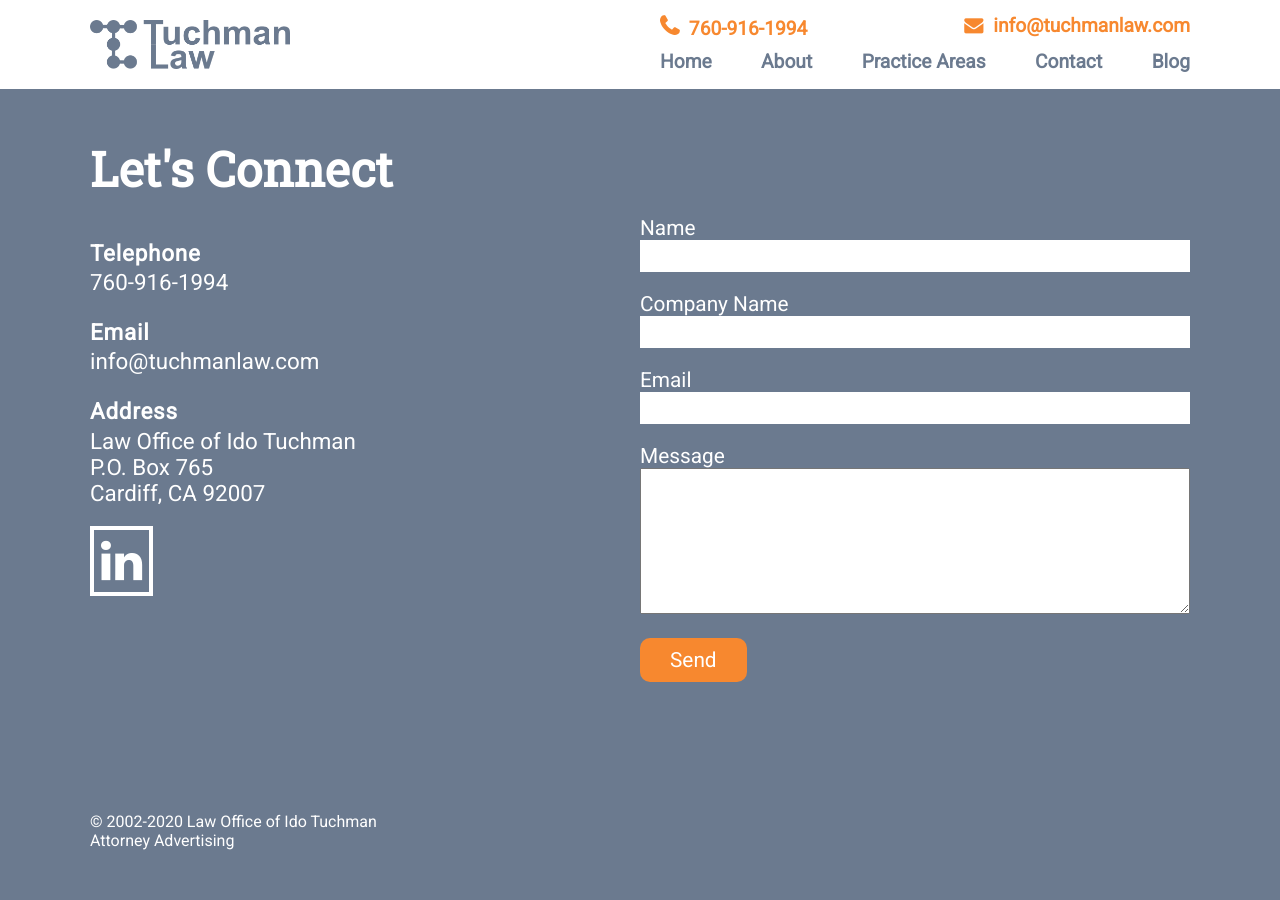
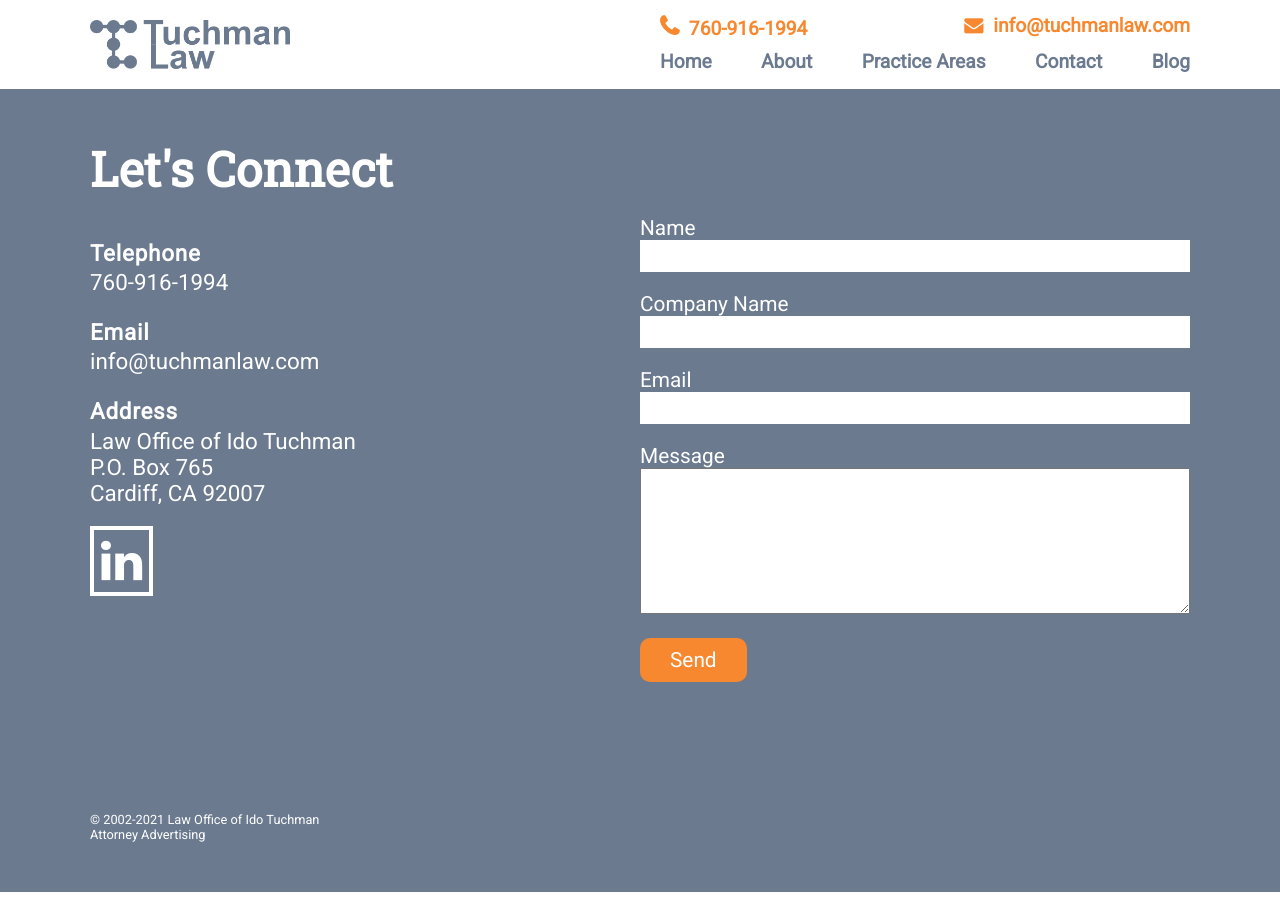
Before and after one commit to tuchmanlaw/tuchmanlaw.github.io, a Jekyll site: the page built from index.html, in a window 1280 px wide and 900 px high, scrolled down 2395 px. Built offline with Jekyll 4.4.1, drawn with Linux system fonts in a browser that asks for light colours.

Commit message:
update blog

```diff
--- a/_includes/footer.html
+++ b/_includes/footer.html
@@ -1,7 +1,7 @@
 <!-- FOOTER SECTION -->
 <div class="full-width bg-dark">
   <div class="container footer">
-    <p>&copy; 2002-2020 Law Office of Ido Tuchman</p>
+    <p>&copy; 2002-2021 Law Office of Ido Tuchman</p>
     <p>Attorney Advertising</p>
   </div>
 </div>
--- a/_sass/blog.scss
+++ b/_sass/blog.scss
@@ -111,7 +111,8 @@
   align-self: center;
 
   h1 {
-    font-size: 2rem;
+    text-align: center;
+    font-size: 4rem;
   }
 }
 
@@ -154,13 +155,18 @@
       "blog-sidebar";
   }
 
+  .no-posts {
+    h1 {
+      font-size: 3rem;
+    }
+  }
+
   .blog-list-page {
     grid-template-columns: auto;
     grid-template-areas:
       "blog-list"
       "blog-sidebar";
   }
-
 
   .blog-image {
     width: 300px;
@@ -170,6 +176,12 @@
 @media (max-width: $bp-small) {
   .blog-image {
     display: none;
+  }
+
+  .no-posts {
+    h1 {
+      font-size: 2rem;
+    }
   }
 
   .blog-content {
--- a/_sass/footer.scss
+++ b/_sass/footer.scss
@@ -1,3 +1,4 @@
 .footer {
+  font-size: .8rem;
   padding: 50px 0;
 }
--- a/index.html
+++ b/index.html
@@ -119,6 +119,7 @@
             <input type="hidden" name="_subject" value="Tuchmanlaw Contact Form">
             <input type="hidden" name="_next" value="https://tuchmanlaw.com/thankyou.html">
             <input type="hidden" name="_captcha" value="false">
+            <input type="text" name="_honey" style="display:none">
             <div class="form-control">
               <label for="name">Name</label>
               <input id="name" type="text" name="name" required>
```
